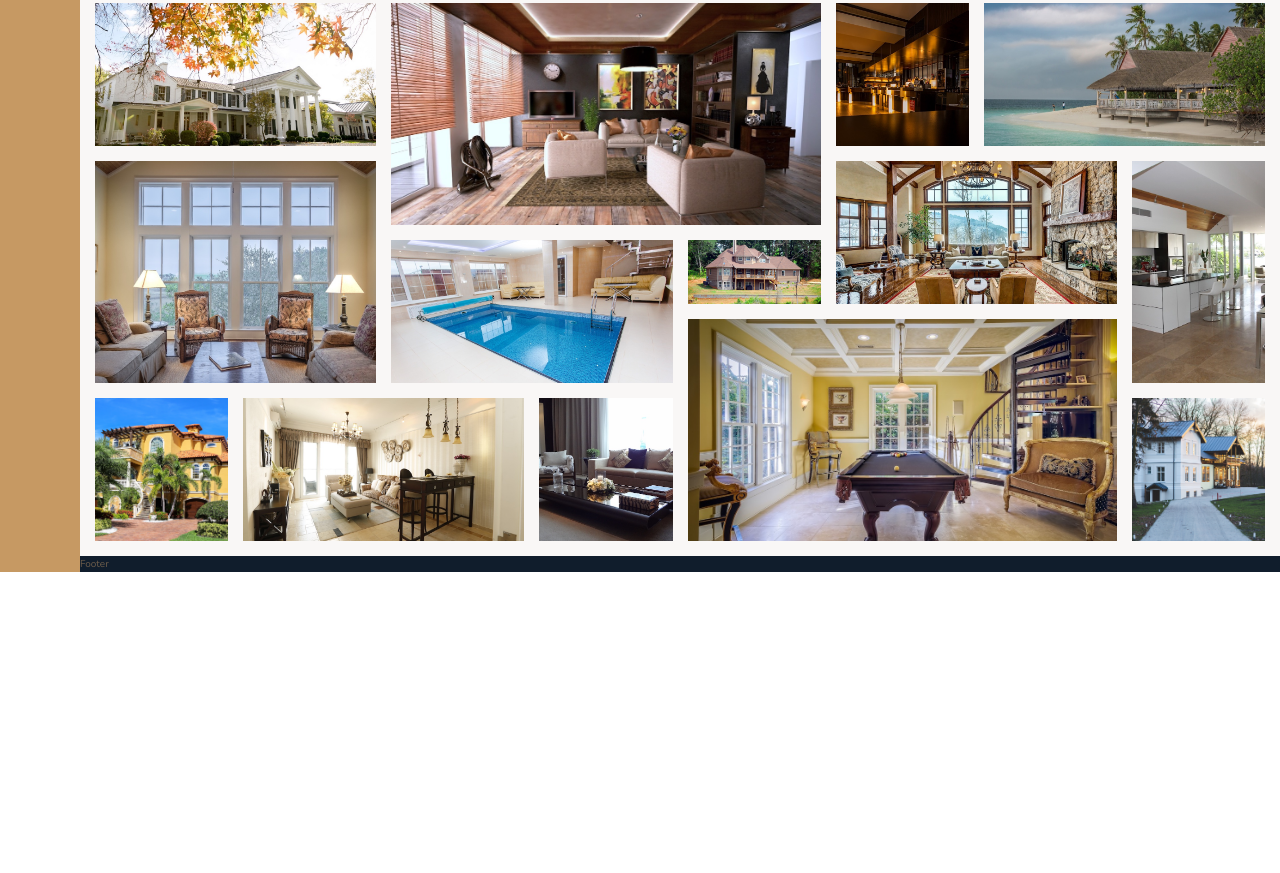
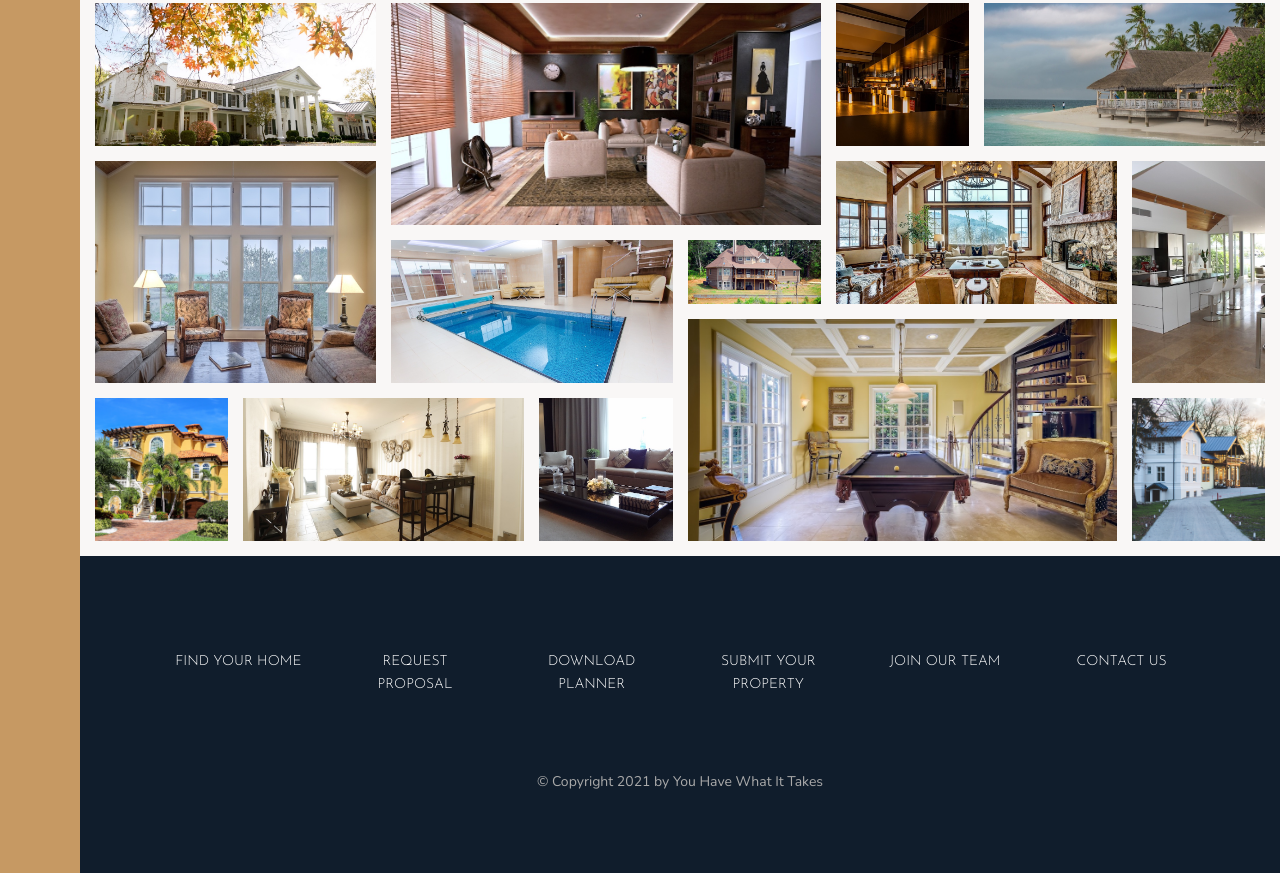
Before and after one commit to andrasputyera/viluxe, a website: page index.html in a window 1280 px wide. Shown: the part 3084-3957 px from the top of the page. Before the commit the page ends 3656 px from the top, so only its background shows below. Drawn offline with nearby package versions, Linux system fonts and the light colour scheme.

Commit message:
started and set up the footer

```diff
--- a/index.html
+++ b/index.html
@@ -319,7 +319,17 @@
         </section>
 
         <footer class="footer">
-            Footer
+            <ul class="nav">
+                <li class="nav__item"><a href="#" class="nav__link">Find your home</a></li>
+                <li class="nav__item"><a href="#" class="nav__link">Request proposal</a></li>
+                <li class="nav__item"><a href="#" class="nav__link">Download planner</a></li>
+                <li class="nav__item"><a href="#" class="nav__link">Submit your property</a></li>
+                <li class="nav__item"><a href="#" class="nav__link">Join our team</a></li>
+                <li class="nav__item"><a href="#" class="nav__link">Contact us</a></li>
+            </ul>
+            <p class="copyright">
+                &copy; Copyright 2021 by You Have What It Takes
+            </p>
         </footer>
     </body>
 </html>
--- a/sass/_footer.scss
+++ b/sass/_footer.scss
@@ -1,4 +1,43 @@
 .footer {
   background-color: $color-secondary;
   grid-column: full-start / full-end;
+  padding: 8rem;
+  align-items: center;
 }
+
+.nav {
+  list-style: none;
+
+  display: grid;
+  grid-template-columns: repeat(auto-fit, minmax(15rem, 1fr));
+  grid-gap: 2rem;
+
+  &__link:link,
+  &__link:visited {
+    font-size: 1.4rem;
+    font-family: $font-display;
+    color: #fff;
+    text-decoration: none;
+    text-transform: uppercase;
+    text-align: center;
+    padding: 1.5rem;
+    display: block;
+    transition: all .2s;
+  }
+
+  &__link:hover,
+  &__link:active {
+    background-color: rgba(#fff, 0.05);
+    transform: translateY(-3px);
+  }
+}
+
+.copyright {
+  font-size: 1.4rem;
+  color: $color-grey-light-2;
+  margin-top: 6rem;
+  margin-left: auto;
+  margin-right: auto;
+  text-align: center;
+  width: 70%;
+}
```
Also changed, not shown: css/style.css.
